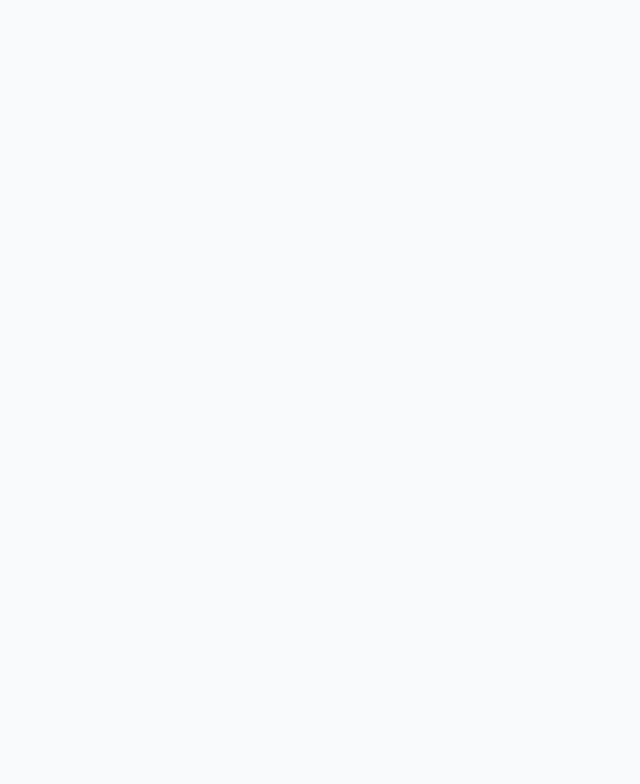
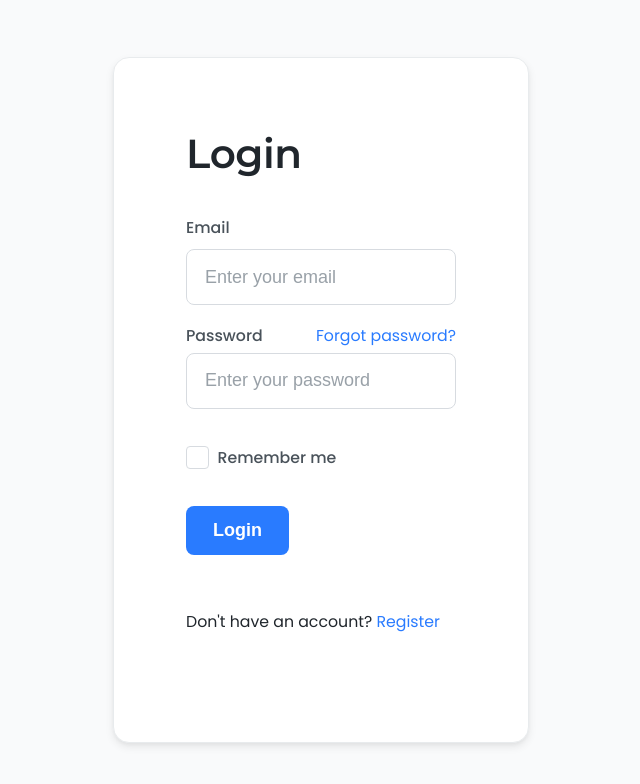
Before and after one commit to TEssarhir/Tracking-Import, an Angular app in the folder client/: page /login in a window 1280 px wide. Before the commit this address led to /. Shown: the top 784 px of the page, without its empty margins (319-959 px from the left). Built offline with nearby package versions, Linux system fonts and the light colour scheme.

Commit message:
Added the `login` page and its route

```diff
--- a/client/src/app/app.routes.ts
+++ b/client/src/app/app.routes.ts
@@ -1,3 +1,8 @@
 import { Routes } from '@angular/router';
+import { Login } from './pages/login/login';
 
-export const routes: Routes = [];
+export const routes: Routes = [
+  { path: 'login', component: Login },
+  { path: '', redirectTo: '/login', pathMatch: 'full' },
+  // Add more routes as needed
+];
--- a/client/src/app/app.ts
+++ b/client/src/app/app.ts
@@ -3,6 +3,7 @@ import { RouterOutlet } from '@angular/router';
 
 @Component({
   selector: 'app-root',
+  standalone: true,
   imports: [RouterOutlet],
   templateUrl: './app.html',
   styleUrl: './app.scss'
--- /dev/null
+++ b/client/src/app/pages/login/login.html
@@ -0,0 +1,55 @@
+<div class="container d-flex align-items-center justify-content-center" style="min-height: 100vh;">
+  <div class="card shadow-lg col-12 col-md-6 col-lg-5 col-xl-4 animate-fade-in">
+    <div class="card-body p-5">
+      <h2 class="text-center mb-4 font-semibold">Login</h2>
+
+      <form [formGroup]="loginForm" (ngSubmit)="onSubmit()">
+        <div class="form-group mb-3">
+          <label for="email" class="form-label">Email</label>
+          <input
+            type="email"
+            id="email"
+            class="form-control"
+            formControlName="email"
+            [ngClass]="{'is-invalid': submitted && f['email'].errors}"
+            placeholder="Enter your email">
+          <div *ngIf="submitted && f['email'].errors" class="invalid-feedback">
+            <div *ngIf="f['email'].errors?.['required']">Email is required</div>
+            <div *ngIf="f['email'].errors?.['email']">Email must be a valid email address</div>
+          </div>
+        </div>
+
+        <div class="form-group mb-4">
+          <div class="d-flex justify-content-between align-items-center mb-1">
+            <label for="password" class="form-label mb-0">Password</label>
+            <a href="#" class="text-sm text-primary">Forgot password?</a>
+          </div>
+          <input
+            type="password"
+            id="password"
+            class="form-control"
+            formControlName="password"
+            [ngClass]="{'is-invalid': submitted && f['password'].errors}"
+            placeholder="Enter your password">
+          <div *ngIf="submitted && f['password'].errors" class="invalid-feedback">
+            <div *ngIf="f['password'].errors?.['required']">Password is required</div>
+          </div>
+        </div>
+
+        <div class="form-check mb-4">
+          <input type="checkbox" class="form-check-input" id="remember" formControlName="rememberMe">
+          <label class="form-check-label" for="remember">Remember me</label>
+        </div>
+
+        <button type="submit" class="btn btn-primary w-100 mb-3">
+          <span *ngIf="loading" class="spinner spinner-sm spinner-primary me-2"></span>
+          Login
+        </button>
+      </form>
+
+      <div class="text-center mt-4">
+        <p class="text-sm">Don't have an account? <a href="#" class="text-primary">Register</a></p>
+      </div>
+    </div>
+  </div>
+</div>
--- /dev/null
+++ b/client/src/app/pages/login/login.scss
@@ -0,0 +1,34 @@
+.animate-fade-in {
+  animation: fadeIn 0.4s ease-in-out forwards;
+}
+
+@keyframes fadeIn {
+  from {
+    opacity: 0;
+    transform: translateY(20px);
+  }
+  to {
+    opacity: 1;
+    transform: translateY(0);
+  }
+}
+
+.spinner {
+  display: inline-block;
+  width: 1rem;
+  height: 1rem;
+  vertical-align: -0.125em;
+  border: 0.2em solid currentColor;
+  border-right-color: transparent;
+  border-radius: 50%;
+  animation: spinner 0.75s linear infinite;
+}
+
+.spinner-sm {
+  width: 1rem;
+  height: 1rem;
+}
+
+@keyframes spinner {
+  to { transform: rotate(360deg); }
+}
--- /dev/null
+++ b/client/src/app/pages/login/login.ts
@@ -0,0 +1,53 @@
+import { Component, OnInit } from '@angular/core';
+import { CommonModule } from '@angular/common';
+import { FormBuilder, FormGroup, ReactiveFormsModule, Validators, AbstractControl } from '@angular/forms';
+import { Router } from '@angular/router';
+
+@Component({
+  selector: 'app-login',
+  standalone: true,
+  imports: [CommonModule, ReactiveFormsModule],
+  templateUrl: './login.html',
+  styleUrl: './login.scss'
+})
+export class Login implements OnInit {
+  loginForm!: FormGroup;
+  loading = false;
+  submitted = false;
+
+  constructor(
+    private formBuilder: FormBuilder,
+    private router: Router
+  ) {}
+
+  ngOnInit(): void {
+    this.loginForm = this.formBuilder.group({
+      email: ['', [Validators.required, Validators.email]],
+      password: ['', Validators.required],
+      rememberMe: [false]
+    });
+  }
+
+  // Convenience getter for easy access to form fields
+  get f(): { [key: string]: AbstractControl } {
+    return this.loginForm.controls;
+  }
+
+  onSubmit(): void {
+    this.submitted = true;
+
+    // Stop here if form is invalid
+    if (this.loginForm.invalid) {
+      return;
+    }
+
+    this.loading = true;
+
+    // Mock login - in a real app, you would call your auth service here
+    setTimeout(() => {
+      console.log('Login credentials:', this.loginForm.value);
+      this.loading = false;
+      this.router.navigate(['/dashboard']);
+    }, 1500);
+  }
+}
```
